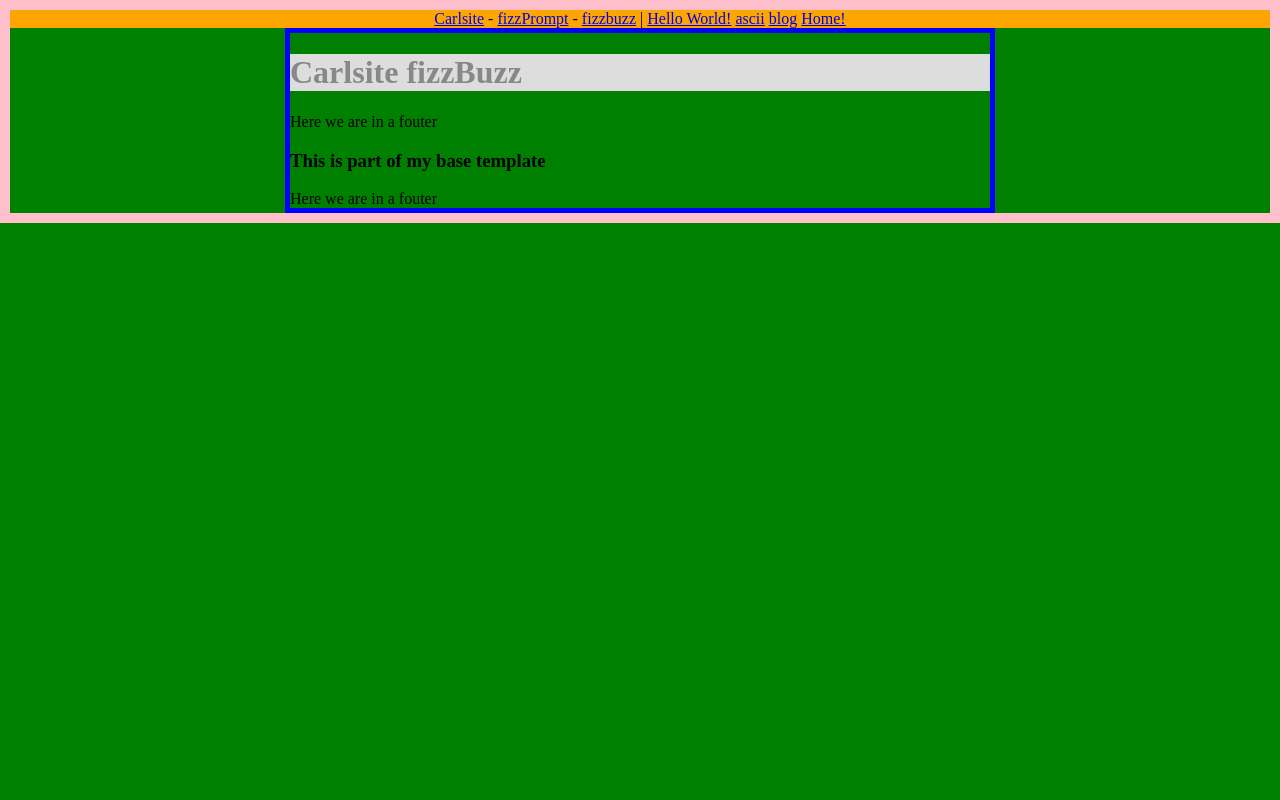
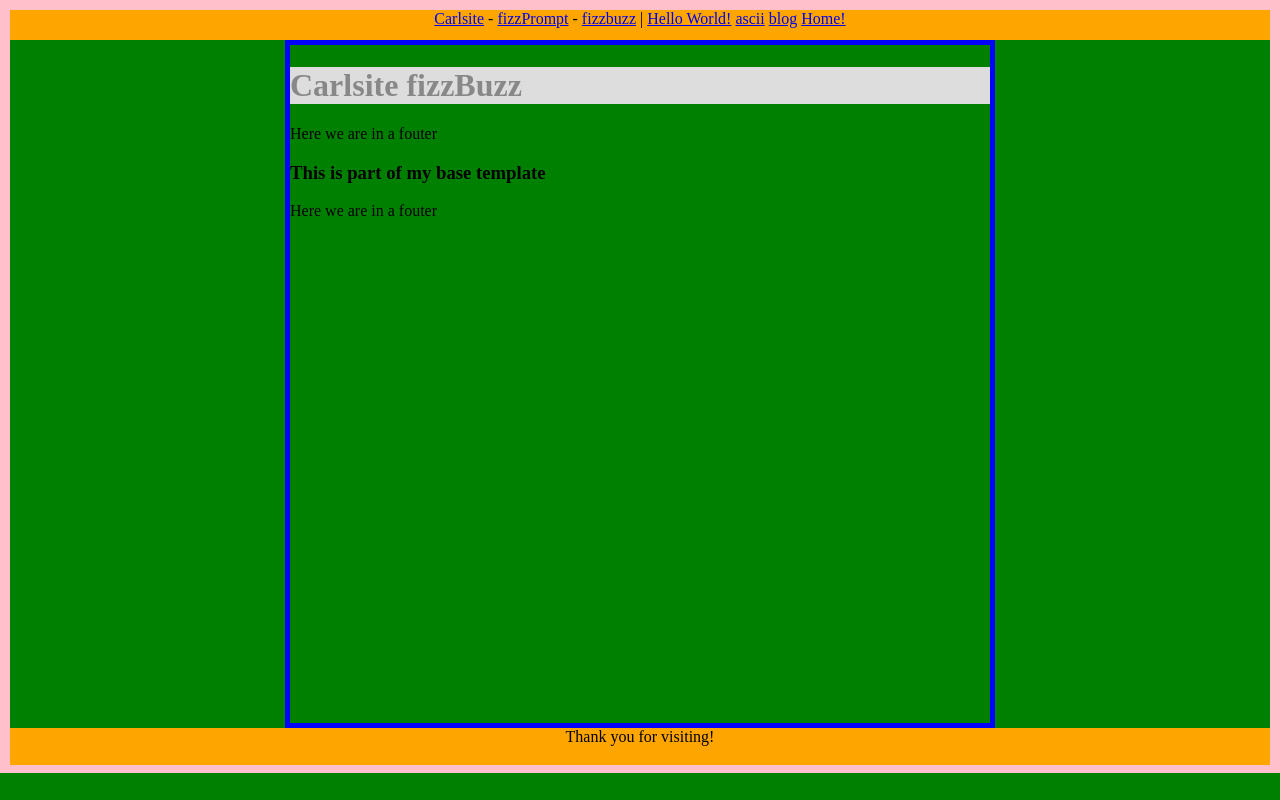
Before and after one commit to carl12/Carlsite, a Python web app: template templates/fizzbuzz.html in a window 1280 px wide. Run offline with Jinja, Linux system fonts and the light colour scheme; the template is opened without the code that fills it, so the values that code supplies are empty.

Commit message:
Add bottom bar near bottom

```diff
--- a/stylesheets/style.css
+++ b/stylesheets/style.css
@@ -22,11 +22,11 @@
 	border: 5px solid blue;
 	max-width: 700px;
 	width: 80%;
+	min-height: 90%;
+
 }
-html{
-	margin: 0;
-	padding: 0;
-}
+
+html,body { height:97%; }
 body {
 	border: pink 10px solid;
 	background-color: green;
@@ -36,9 +36,16 @@ body {
 
 .topbar {
 	background-color: orange;
-	margin-top: 0px;
-	padding-top: 0px;
+	min-height: 4%;
 	text-align: center;
+}
+
+.botbar {
+	background-color: orange;
+	text-align: center;
+	min-height: 5%;
+
+
 }
 
 .fizzHead {
--- a/templates/base.html
+++ b/templates/base.html
@@ -22,6 +22,7 @@
     Here we are in a fouter
     {% endblock %}
 	</div>
+	<div class = botbar>Thank you for visiting!</div>
   </body>
 
 </html>
```
